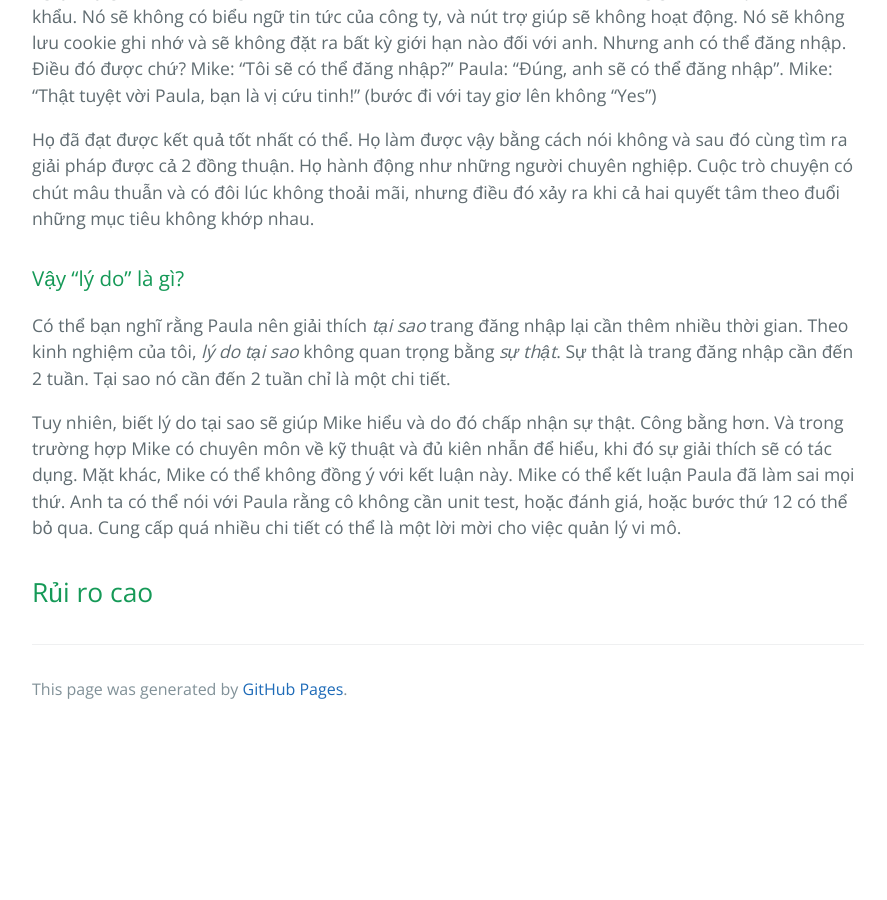
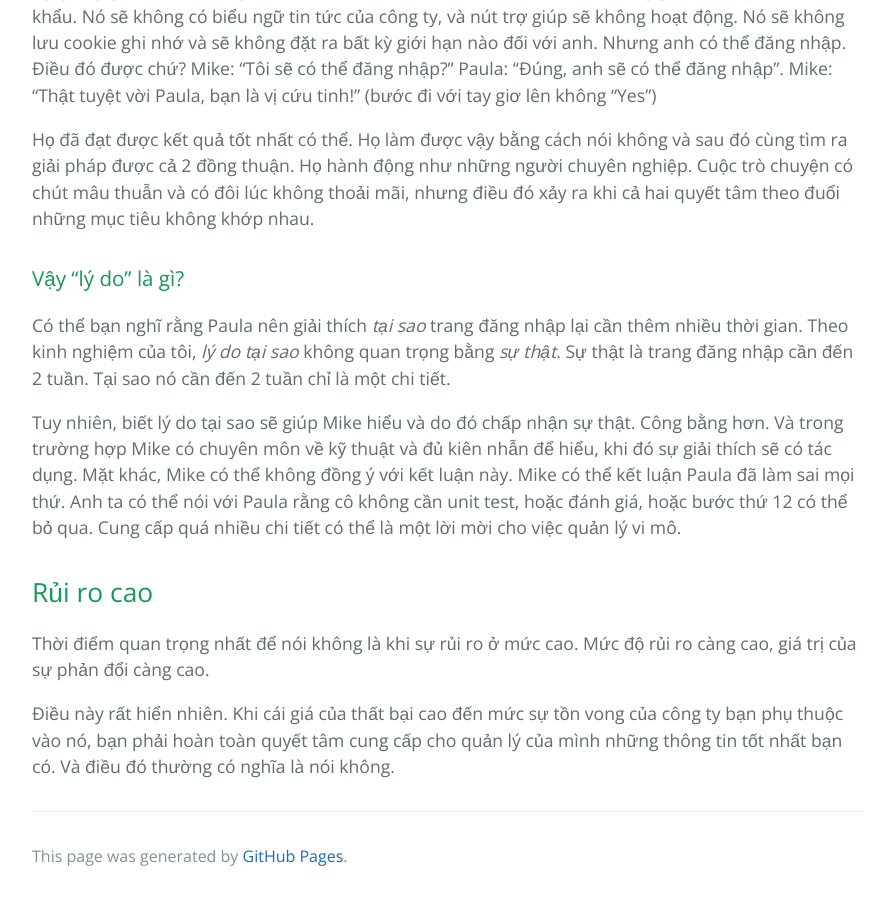
Before and after one commit to HaiBV/haibv.github.io, a Jekyll site: the page built from clean-coder/chapter-2-saying-no.md, in a window 1280 px wide and 900 px high, scrolled down 4297 px. Shown: the whole window, without its empty margins (192-1079 px from the left). Built offline with Jekyll 4.4.1, drawn with Linux system fonts in a browser that asks for light colours; our own code applies the rules of GitHub Pages for plain Markdown files; before the commit the page ends 5030 px from its top, so only the background shows below that.

Commit message:
Update The Clean Coder - Chapter 2 Saying No

```diff
--- a/clean-coder/chapter-2-saying-no.md
+++ b/clean-coder/chapter-2-saying-no.md
@@ -115,3 +115,7 @@ Có thể bạn nghĩ rằng Paula nên giải thích _tại sao_ trang đăng n
 Tuy nhiên, biết lý do tại sao sẽ giúp Mike hiểu và do đó chấp nhận sự thật. Công bằng hơn. Và trong trường hợp Mike có chuyên môn về kỹ thuật và đủ kiên nhẫn để hiểu, khi đó sự giải thích sẽ có tác dụng. Mặt khác, Mike có thể không đồng ý với kết luận này. Mike có thể kết luận Paula đã làm sai mọi thứ. Anh ta có thể nói với Paula rằng cô không cần unit test, hoặc đánh giá, hoặc bước thứ 12 có thể bỏ qua. Cung cấp quá nhiều chi tiết có thể là một lời mời cho việc quản lý vi mô.
 
 ## Rủi ro cao
+
+Thời điểm quan trọng nhất để nói không là khi sự rủi ro ở mức cao. Mức độ rủi ro càng cao, giá trị của sự phản đổi càng cao.
+
+Điều này rất hiển nhiên. Khi cái giá của thất bại cao đến mức sự tồn vong của công ty bạn phụ thuộc vào nó, bạn phải hoàn toàn quyết tâm cung cấp cho quản lý của mình những thông tin tốt nhất bạn có. Và điều đó thường có nghĩa là nói không.
```
